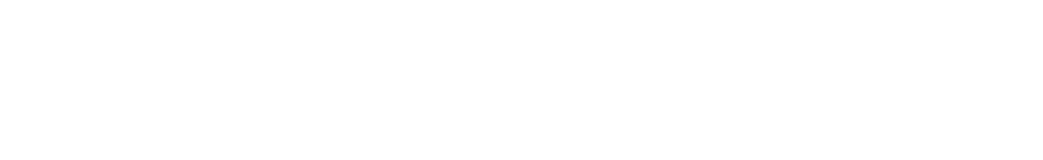
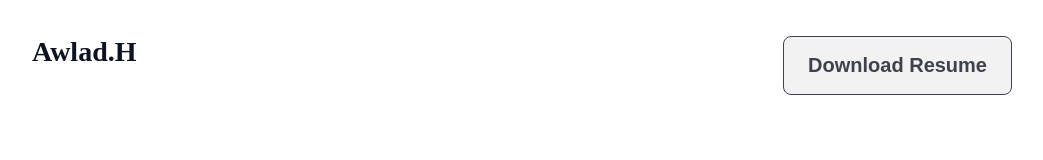
Before and after one commit to SayedSheikh/B10A1-Challenge-Begins, a plain HTML site: page index.html in a window 1280 px wide. Shown: the whole page, without its empty margins (118-1161 px from the left). Drawn offline with Linux system fonts and the light colour scheme; a web font is replaced by a local one.

Commit message:
nav bar added

```diff
--- a/index.html
+++ b/index.html
@@ -12,7 +12,12 @@
     <link rel="stylesheet" href="style.css" />
   </head>
   <body class="azeret-mono-primary">
-    <header></header>
+    <header>
+      <nav>
+        <h2 class="logo color-1">Awlad.H</h2>
+        <button class="primary-btn-1 nav-btn color-1">Download Resume</button>
+      </nav>
+    </header>
     <main></main>
     <footer></footer>
   </body>
--- a/style.css
+++ b/style.css
@@ -8,3 +8,29 @@
   font-optical-sizing: auto;
   font-style: normal;
 }
+/* Primary styles */
+.color-1 {
+  color: #0d1321;
+}
+.primary-btn-1 {
+  font-size: 20px;
+  font-weight: 600;
+  border: 1px solid #0d1321;
+  opacity: 0.8;
+  cursor: pointer;
+}
+
+/* nav style */
+nav {
+  margin: 36px 150px;
+  display: flex;
+  justify-content: space-between;
+}
+.nav-btn {
+  border-radius: 8px;
+  padding: 17px 24px;
+}
+.logo {
+  font-size: 28px;
+  font-weight: 800;
+}
```
